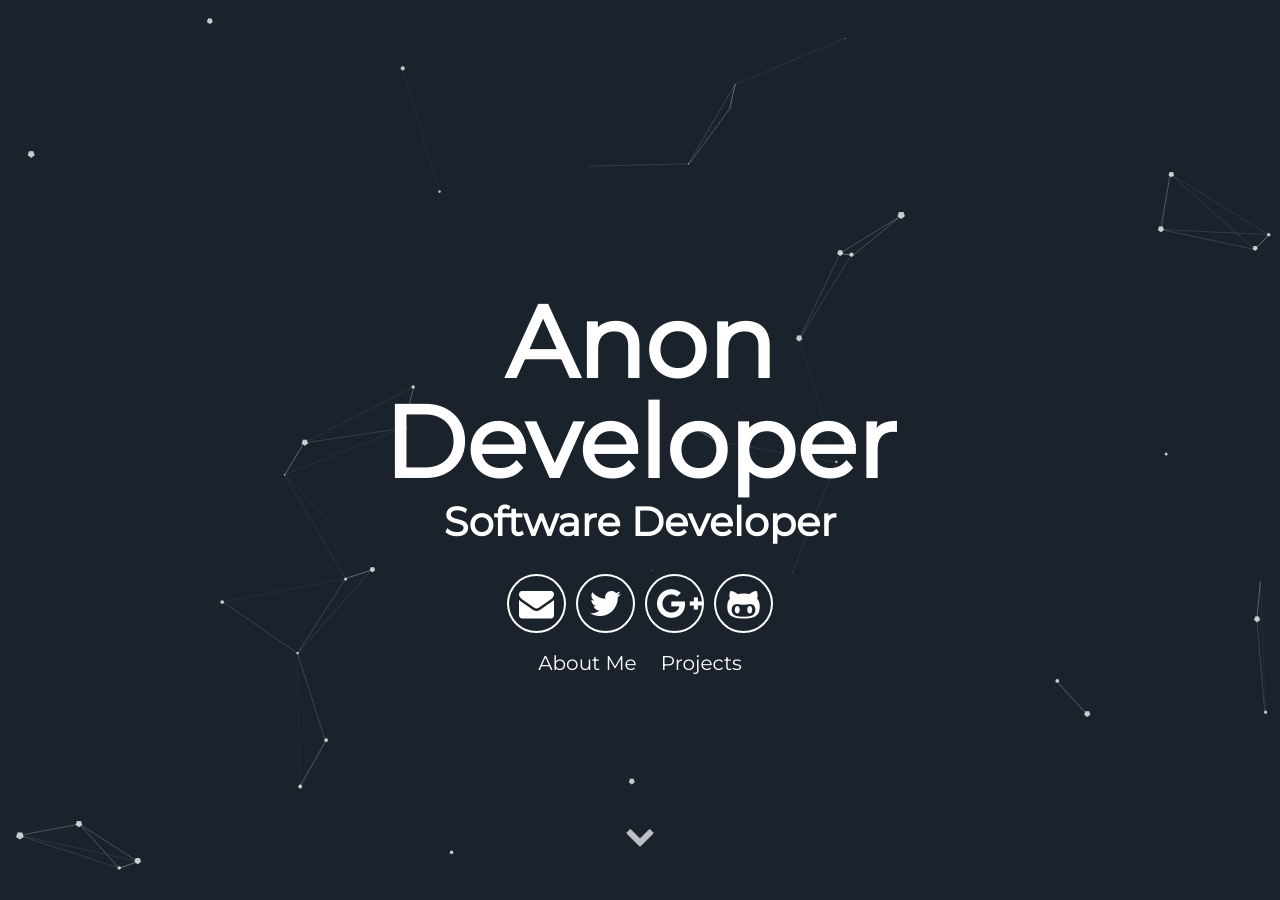
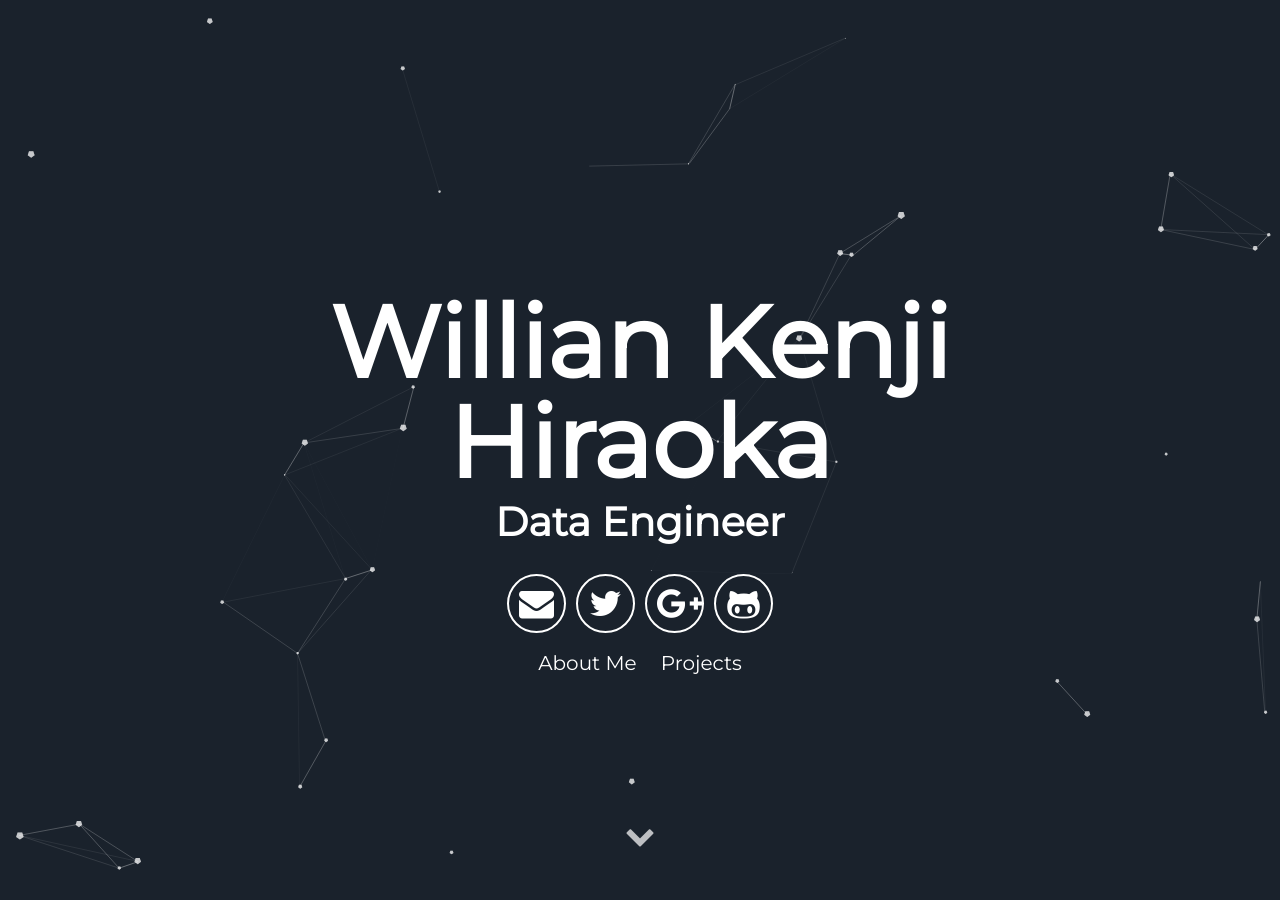
Before and after one commit to kenjihiraoka/kenjihiraoka.github.io, a Jekyll site: the page built from index.html, in a window 1280 px wide and 900 px high. Built offline with Jekyll 4.4.1, drawn with Linux system fonts in a browser that asks for light colours; some of the changed text lies outside the part shown.

Commit message:
set my config

```diff
--- a/_config.yml
+++ b/_config.yml
@@ -5,13 +5,12 @@ description: A blog about lorem ipsum dolor sit amet
 # url: "localhost:3000" # the base hostname & protocol for your site e.g. http://willianjusten.com.br
 
 # User settings
-username: Anon Developer
+username: Willian Kenji Hiraoka
 user_description: Bicycle rights irony actually neutra typewriter lyft. Man bun taxidermy put a bird on it, umami yr ramps pop-up ugh bushwick chia lo-fi. Occupy bitters pour-over snackwave you probably haven't heard of them small batch. Cornhole mustache man bun letterpress echo park VHS.
-user_title: Software Developer
-email: anon@anon.com
-twitter_username: lorem_ipsum
-github_username:  lorem_ipsum
-gplus_username:  lorem_ipsum
+user_title: Data Engineer
+email: willian22kenji@gmail.com
+twitter_username: kenjihiraoka
+github_username:  kenjihiraoka
 
 # Google-analytics
 google-analytics:
```
